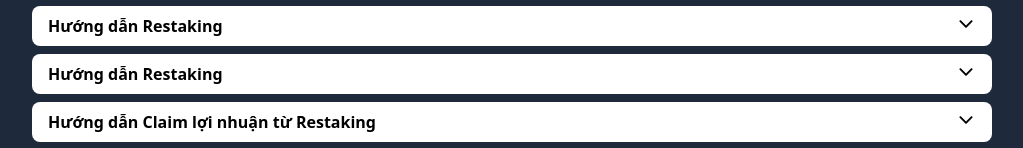
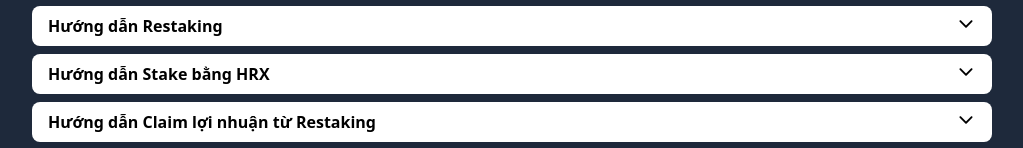
Before and after one commit to NTT102/horus, a React (Vite) app: page / in a window 1280 px wide. Shown: the part 187-335 px from the top of the page, without its empty margins (128-1151 px from the left). Built offline with nearby package versions, Linux system fonts and the light colour scheme.

Commit message:
Update Guide.tsx

```diff
--- a/src/layouts/sections/Guide.tsx
+++ b/src/layouts/sections/Guide.tsx
@@ -72,7 +72,7 @@ const Guide = () => (
                                 <>
                                     <Disclosure.Button className="flex w-full justify-between rounded-lg bg-white text-black px-4 py-2 text-left text-sm font-medium hover:bg-blue-100 focus:outline-none focus-visible:ring focus-visible:ring-blue-500/75">
                                         <span className="block text-base first-letter:uppercase font-semibold">
-                                            Hướng dẫn Restaking
+                                            Hướng dẫn Stake bằng HRX
                                         </span>
                                         <IoIosArrowDown
                                             className={`${
```
